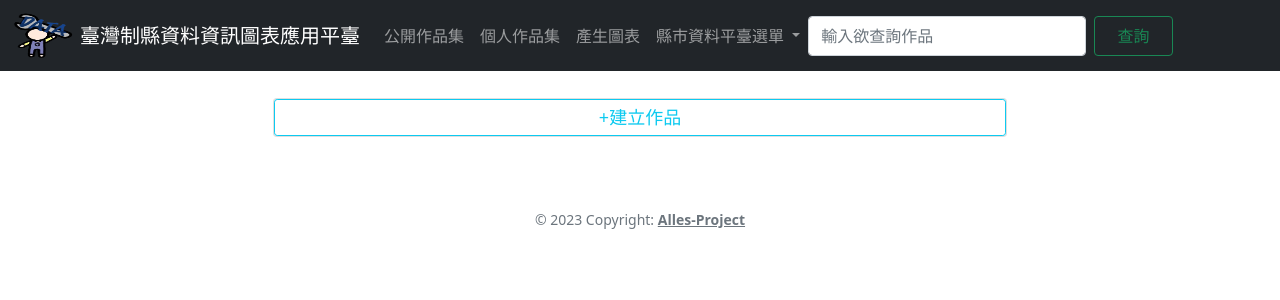
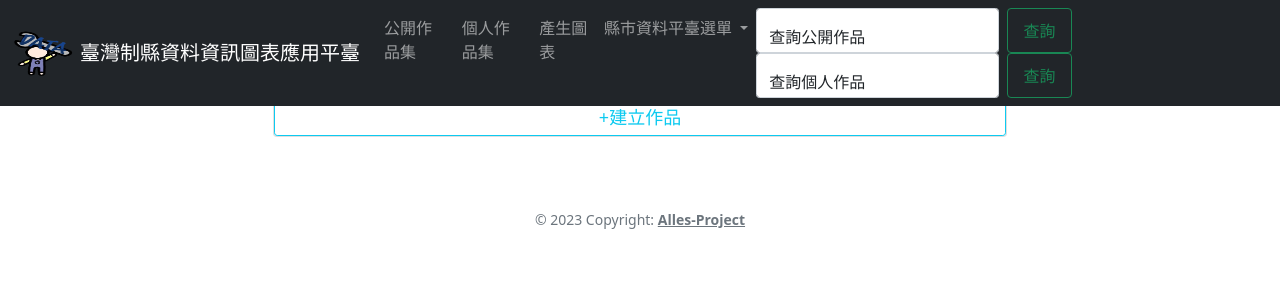
Before and after one commit to Alles1212/Open-Data-Automated-Visualization-Web-Platform, a Flask app: page /get_todos_public_privacy in a window 1280 px wide. Shown: the top 300 px of the page. Run offline with Flask 3, Linux system fonts and the light colour scheme; data that the repository does not hold is empty; some libraries are stand-ins or nearby versions.

Commit message:
最終小修改

```diff
--- a/application/routes.py
+++ b/application/routes.py
@@ -13,7 +13,8 @@ import requests
 from jinja2 import Environment, FileSystemLoader
 import webbrowser
 import csv
-from io import StringIO
+from io import StringIO, BytesIO
+import chardet
 
 
 
@@ -32,9 +33,11 @@ def handleCORS():#headers problem
     print(url)
 
     #GET request , request的data contain了BOM(指定emcode為'utf-8-sig'不行), headers={'Accept-Encoding': 'utf-8-sig'}
-    response = requests.get(url, headers={'Accept-Encoding': 'utf-8-sig'},verify=False)#
+    response = requests.get(url)#,verify=False, headers={'Accept-Encoding': 'utf-8-sig'}
+    encoding = chardet.detect(response.content)['encoding']
     response.encoding = response.apparent_encoding#auto check encode
-    content = response.text#.decode('utf-8-sig')#use 'utf-8-sig' decode
+    content = response.content.decode(encoding)#.decode('utf-8-sig')#use 'utf-8-sig' decode
+    # content = response.text
     # content = response.content.decode('utf-8-sig')
     #print(content)
     #將context轉類文件
@@ -258,33 +261,44 @@ def gen_graph():
 
     return render_template("genGraph.html") #genGraph_2
 
-@app.route('/search/privacy', methods=['GET', 'POST'])#搜尋欄(作品名或作者) privacy, layout_privacy
+@app.route('/search/privacy', methods=['GET', 'POST'])#搜尋欄(作品名或作者) privacy, layout_privacy, 搜尋個人作品
 def search_pri():
     if request.method == 'POST' and session["user"]["name"] != "":
         print("有登入")
         print(session)
         print(session["user"]["name"])
-        todos = []
+        # todos = []
+        todos_pri= []
         image_names = []
         print(request.form.get("search"))
         searchStr = str(request.form.get("search"))
         #修改中 {name: {$regex : /searchStr/} {todo["name"]:/searchStr/}
         for todo in db.member_flask.find().sort("data_created", -1):#找出所有資料並以時間排序
-            if ((searchStr in todo["name"])) and session["user"]["name"] == todo["creater"]:#test 查詢有對應到作品名 True or False, 個人作品
+            if ((searchStr in todo["name"]) and (session["user"]["name"] == todo["creater"])):#test 查詢有對應到作品名及個人 True or False, 個人作品
                 todo["_id"] = str(todo["_id"])
                 todo["date_created"] = todo["date_created"].strftime("%b %d %Y %H:%M:%S")
                 todo["pic_name"] = "{}.jpg".format(todo["pic_name"])#將pic_name改為XXX.jpg
                 image_name = todo["pic_name"]
-                todos.append(todo)#增加該筆作品資料
+                todos_pri.append(todo)#增加該筆作品資料
                 image_names.append(image_name)
-                print(todos)
-        if todos == []:#False, 沒找到任何搜尋結果,或作者名不同所以沒加入todos
+                print(todos_pri)
+                # return render_template("view_todos.html", title = "Layout_page", todos = todos_pri, image_names = image_names)#image_name = image_name
+            # elif((searchStr in todo["name"]) and todo['completed'] == 'True'):#只有對應作品且公開
+            #     todo["_id"] = str(todo["_id"])
+            #     todo["date_created"] = todo["date_created"].strftime("%b %d %Y %H:%M:%S")
+            #     todo["pic_name"] = "{}.jpg".format(todo["pic_name"])#將pic_name改為XXX.jpg
+            #     image_name = todo["pic_name"]
+            #     todos.append(todo)#增加該筆作品資料
+            #     image_names.append(image_name)
+            #     print(todos)
+            #     return render_template("view_todos.html", title = "Layout_page", todos = todos, image_names = image_names)#image_name = image_name
+        if todos_pri == []:#False, 沒找到任何搜尋結果,或作者名不同所以沒加入todos
             print("not in")
-            print(todos)
+            print(todos_pri)
             flash("沒有找到符合的結果或不是自己的作品", "error")
-        return render_template("view_todos.html", title = "Layout_page", todos = todos, image_names = image_names)#image_name = image_name
+        return render_template("view_todos.html", title = "Layout_page", todos = todos_pri, image_names = image_names)#image_name = image_name
 
-@app.route('/search', methods=['GET', 'POST'])#搜尋欄(作品名或作者) public
+@app.route('/search', methods=['GET', 'POST'])#搜尋欄(作品名或作者) public 搜尋公開作品
 def search():
     #session.get('user''name') != True
     if request.method == 'POST':#無登入,public
@@ -299,7 +313,7 @@ def search():
         searchStr = str(request.form.get("search"))
         #修改中 {name: {$regex : /searchStr/} {todo["name"]:/searchStr/}
         for todo in db.member_flask.find().sort("data_created", -1):#找出所有資料並以時間排序
-            if ((searchStr in todo["name"])):#test 查詢有對應到作品名 True or False
+            if ((searchStr in todo["name"]) and todo['completed'] == "True"):#test 查詢有對應到作品名且公開
                 print("in")
                 todo["_id"] = str(todo["_id"])
                 todo["date_created"] = todo["date_created"].strftime("%b %d %Y %H:%M:%S")
--- a/application/static/js/Charts.js
+++ b/application/static/js/Charts.js
@@ -80,6 +80,7 @@ window.onload = (function() {
             table.appendChild(tr);
         }
         showOriginalBox.appendChild(table);
+        showOriginalBox.style.overflow = 'auto'
     }
 
 
@@ -604,9 +605,9 @@ window.onload = (function() {
 		if(InputData.length == 0){ // 資料有空白(originArray)，不處理
 			return;
 		}else{ // 資料無空白，顯示圖表區
-            fileNameDiv.textContent = '自製表單'
-            fileNameDiv.style.fontSize = 24 + 'px'
-            recordFileName = fileNameDiv.textContent
+            fileNameDiv_child.textContent = '自製表單'
+            fileNameDiv_child.style.fontSize = 24 + 'px'
+            recordFileName = fileNameDiv_child.textContent
             groupNum = 8;
 
 			buttonVisible(); // 顯示各式按鈕
@@ -739,7 +740,7 @@ window.onload = (function() {
 
                 var FileName = 'API檔案'; // 保存上傳的原始檔案名稱
                 uploadedFileName = FileName.replace(/\.[^/.]+$/, ''); // 去除副檔名部分
-
+                initJudgeBlank();
                 renderMap(forBlankData)
                 if(judgeBlankSpace(InputData)){
                     skipBlank(InputData); // 刪掉空白較多的行
@@ -760,9 +761,9 @@ window.onload = (function() {
                     renderColumnText(); // 生成欄位名稱區塊(地圖變換用)
                     Grouping(); // 分組
                     appearRange()
-                    fileNameDiv.textContent = 'API';
-                    fileNameDiv.style.fontSize = 24 + 'px'
-                    recordFileName = fileNameDiv.textContent
+                    fileNameDiv_child.textContent = 'API';
+                    fileNameDiv_child.style.fontSize = 24 + 'px'
+                    recordFileName = fileNameDiv_child.textContent
                 }
 
             }
@@ -836,9 +837,9 @@ window.onload = (function() {
                 renderColumnText(); // 生成欄位名稱區塊(地圖變換用)
                 Grouping(); // 分組
                 appearRange()
-                fileNameDiv.textContent = 'API';
-                fileNameDiv.style.fontSize = 24 + 'px'
-                recordFileName = fileNameDiv.textContent
+                fileNameDiv_child.textContent = 'API';
+                fileNameDiv_child.style.fontSize = 24 + 'px'
+                recordFileName = fileNameDiv_child.textContent
             }
 		});
 	}
@@ -914,8 +915,8 @@ window.onload = (function() {
 		reader.onload = handleFileLoad;
 		reader.readAsText(fileName); // 將文件讀取爲文本
 
-        fileNameDiv.textContent = fileName['name']; // 顯示檔案名稱
-        recordFileName = fileNameDiv.textContent;
+        fileNameDiv_child.textContent = fileName['name']; // 顯示檔案名稱
+        recordFileName = fileNameDiv_child.textContent;
 
         //標題的部分
         var FileNameforcharts = fileName.name;//保存上傳的原始檔案名稱
@@ -932,7 +933,7 @@ window.onload = (function() {
 
         forBlankData = parseCSV(csvData);
 
-
+        initJudgeBlank()
         renderMap(forBlankData)
 		if(judgeBlankSpace(InputData)){
 			skipBlank(InputData); // 刪掉空白較多的行
@@ -957,6 +958,15 @@ window.onload = (function() {
             appearRange()
 		}
 	}
+    function initJudgeBlank(){
+        for(var i = 0; i < InputData.length; i++){
+            for(var j = 0; j < InputData[0].length; j++){
+                var newData = InputData[i][j].replace(/\s/g,'');
+                InputData[i][j] = newData;
+                forBlankData[i][j] = newData;
+            }
+        }
+    }
 
 	// 分析csv裡面的資料，並且去除雙引號""
 	function parseCSV(csvData) {
--- a/application/static/js/download.js
+++ b/application/static/js/download.js
@@ -135,9 +135,9 @@ function exportXlsxFile() {
 
 	// 測試資料
 	var data = [
-		['縣市名稱：', mapArray], // 鄉鎮名稱
+		['主題名稱：', mapArray], // 鄉鎮名稱
 		[], // 換行
-		['檔案名稱：', fileNameDiv.textContent], // 檔案名稱
+		['檔案名稱：', fileNameDiv_child.textContent], // 檔案名稱
 		['欄位名稱：', columnNameDiv.textContent], // 檔案欄位名稱
 		townArray, // 鄉鎮名稱
 		colArray, // 鄉鎮資料
--- a/application/static/js/svgMap.js
+++ b/application/static/js/svgMap.js
@@ -381,8 +381,8 @@ window.onload = (function() {
     finishBtn.style.display = 'none'
     clearBtn.style.display = 'none'
     recordFileName = fileNameCalled;
-    fileNameDiv.textContent = recordFileName;
-    fileNameDiv.style.fontSize = 24 + 'px'
+    fileNameDiv_child.textContent = recordFileName;
+    fileNameDiv_child.style.fontSize = 24 + 'px'
     currentMap = svgMapCalled;
     townArea(currentMap);
     recordBackGround = backGroundCalled;
--- a/application/templates/layout_privacy.html
+++ b/application/templates/layout_privacy.html
@@ -7,7 +7,7 @@
     <link rel="stylesheet" href="../static/CSS/styles.css"> -->
     <!-- bootstrap 5 -->
     <link href="https://cdn.jsdelivr.net/npm/bootstrap@5.0.2/dist/css/bootstrap.min.css" rel="stylesheet"
-     integrity="sha384-EVSTQN3/azprG1Anm3QDgpJLIm9Nao0Yz1ztcQTwFspd3yD65VohhpuuCOmLASjC" crossorigin="anonymous">
+    integrity="sha384-EVSTQN3/azprG1Anm3QDgpJLIm9Nao0Yz1ztcQTwFspd3yD65VohhpuuCOmLASjC" crossorigin="anonymous">
     <!-- sweetalert -->
     <script src="https://cdn.jsdelivr.net/npm/sweetalert2@10.12.5/dist/sweetalert2.all.min.js"></script>
     <!-- dynamic title -->
@@ -75,10 +75,23 @@
                     <li><a class="dropdown-item" href="https://github.com/Alles1212/-projectIM" target="_blank">連絡我們</a></li>
                   </ul>
               </li>
-                <form method="POST" action = "/search" class="d-flex">
-                  <input class="form-control me-2" name = "search" id="innerSearch"  type="text" placeholder="輸入欲查詢作品" aria-label="Search">
-                  <button class="btn btn-outline-success me-2" type="submit" style="width: 100px;">查詢</button>
-                </form>
+
+              <ul class="nav">
+              <li class="nav-item">
+              <form method="POST" action = "/search" class="d-flex form-floating">
+                <input class="form-control form-control-sm me-2" name = "search" id="floatingInput"  type="text" placeholder="查詢公開作品" aria-label="Search" style="height: 45px;">
+                <label for = "floatingInput">查詢公開作品</label>
+                <button class="btn btn-outline-success me-2" type="submit" style="width: 80px;">查詢</button>
+              </form>
+              </li>
+              <li class="nav-item">
+              <form method="POST" action = "/search/privacy" class="d-flex form-floating">
+                <input class="form-control form-control-sm me-2" name = "search" id="innerSearch"  type="text" placeholder="查詢個人作品" aria-label="Search" style="height: 45px;">
+                <label for = "floatingInput">查詢個人作品</label>
+                <button class="btn btn-outline-success me-2" type="submit" style="width: 80px;">查詢</button>
+              </form>
+              </li>
+              </ul>
                 {% if session.get("user") != None %}
                   <li class="nav-item navbar-right">
                     <a class="nav-link" href="/user/signout">目前使用者:{{ session.get("user")["name"] }}登出</a>
```
Also changed, not shown: application/static/CSS/style.css (+53 -12 lines), application/templates/genGraph.html (+6 -4 lines), application/static/image/5.jpg (added), application/static/image/6.jpg (deleted).
